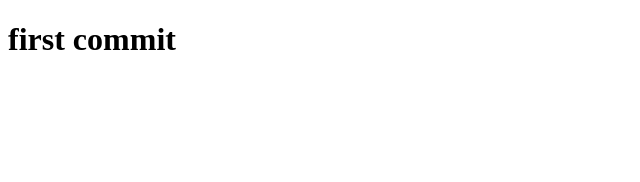
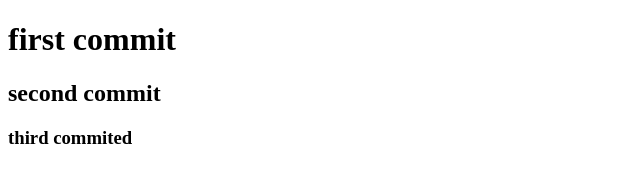
Before and after one commit to shimukhan/Remote, a plain HTML site: page index.html in a window 1280 px wide. Shown: the whole page, without its empty margins (0-640 px from the left). Drawn offline with Linux system fonts and the light colour scheme.

Commit message:
third commited

```diff
--- a/index.html
+++ b/index.html
@@ -10,6 +10,8 @@
 
 <body>
     <h1>first commit</h1>
+    <h2>second commit</h2>
+    <h3>third commited</h3>
 </body>
 
 </html>
```
